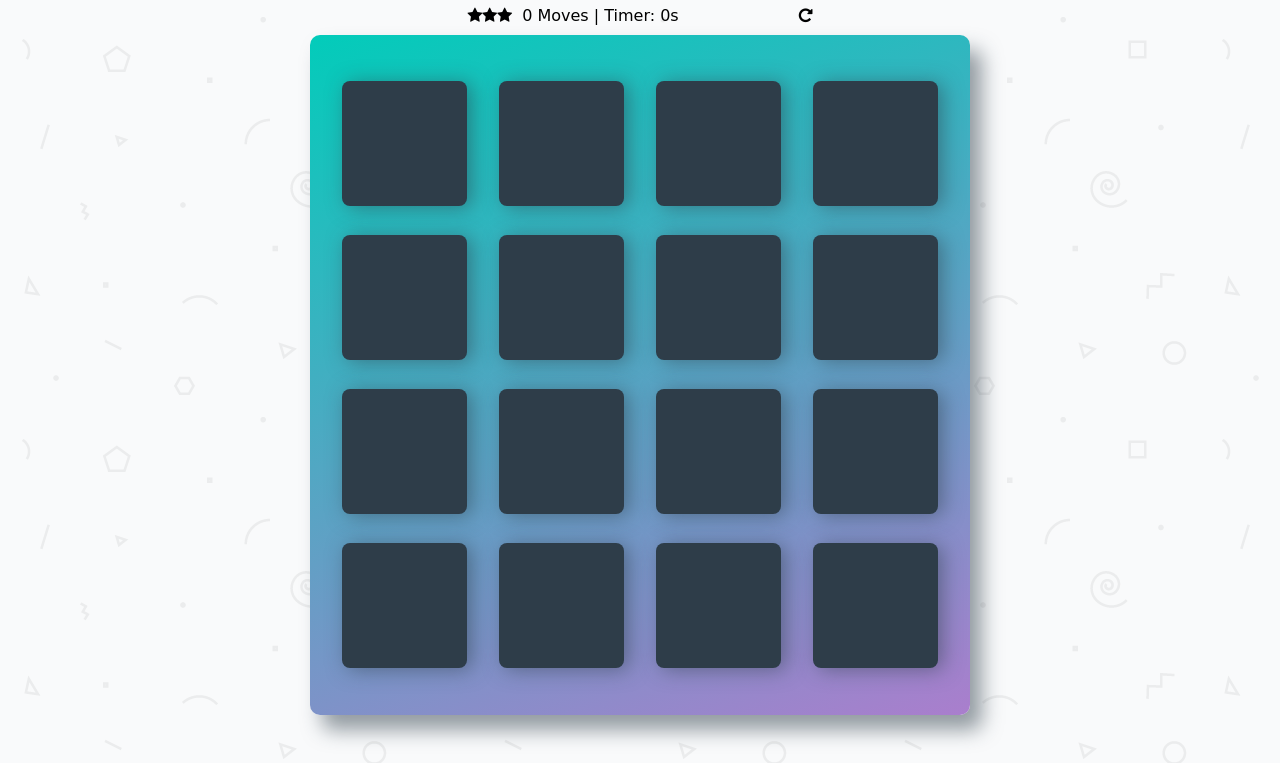
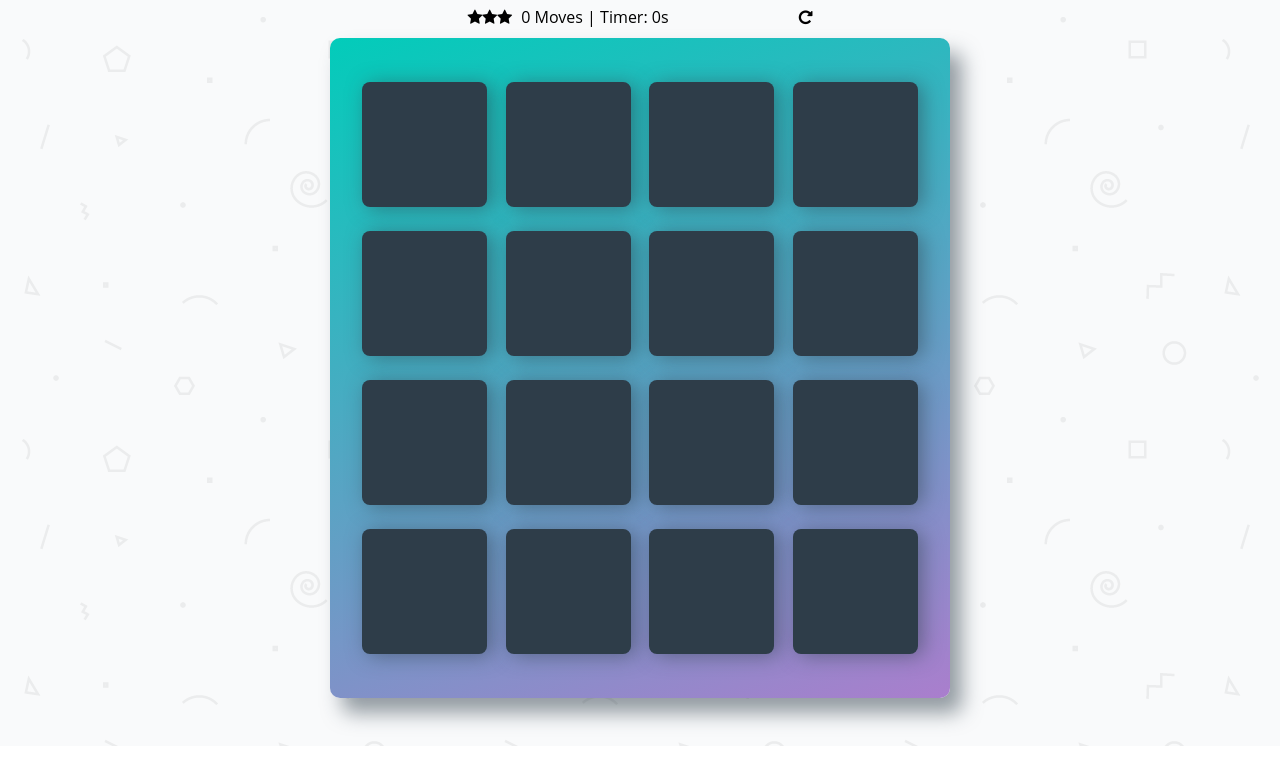
Before and after one commit to arickuter/concentration-game, a plain HTML site: page index.html in a window 1280 px wide. Shown: the part 80-843 px from the top of the page. Drawn offline with nearby package versions, Linux system fonts and the light colour scheme; a web font is replaced by a local one.

Commit message:
jQuery reference change

```diff
--- a/css/app.css
+++ b/css/app.css
@@ -36,8 +36,8 @@ h1 {
  */
 
 .deck {
-  width: 660px;
-  height: 680px;
+  width: 620px;
+  height: 660px;
   min-height: 320px;
   background: linear-gradient(160deg, #02ccba 0%, #aa7ecd 100%);
   padding: 32px;
@@ -87,6 +87,7 @@ h1 {
   text-align: left;
   width: 345px;
   margin-bottom: 10px;
+  font-family: 'Open Sans', sans-serif;
 }
 
 .score-panel .stars {
--- a/index.html
+++ b/index.html
@@ -7,7 +7,6 @@
   <link rel="stylesheet prefetch" href="https://maxcdn.bootstrapcdn.com/font-awesome/4.6.1/css/font-awesome.min.css">
   <link rel="stylesheet prefetch" href="https://fonts.googleapis.com/css?family=Coda">
   <link rel="stylesheet" href="css/app.css">
-  <script src="https://ajax.googleapis.com/ajax/libs/jquery/3.3.1/jquery.min.js"></script>
 </head>
 
 <body>
@@ -33,6 +32,7 @@
     </ul>
   </div>
 
+  <script src="https://ajax.googleapis.com/ajax/libs/jquery/3.3.1/jquery.min.js"></script>
   <script src="js/app.js"></script>
 </body>
 
```
